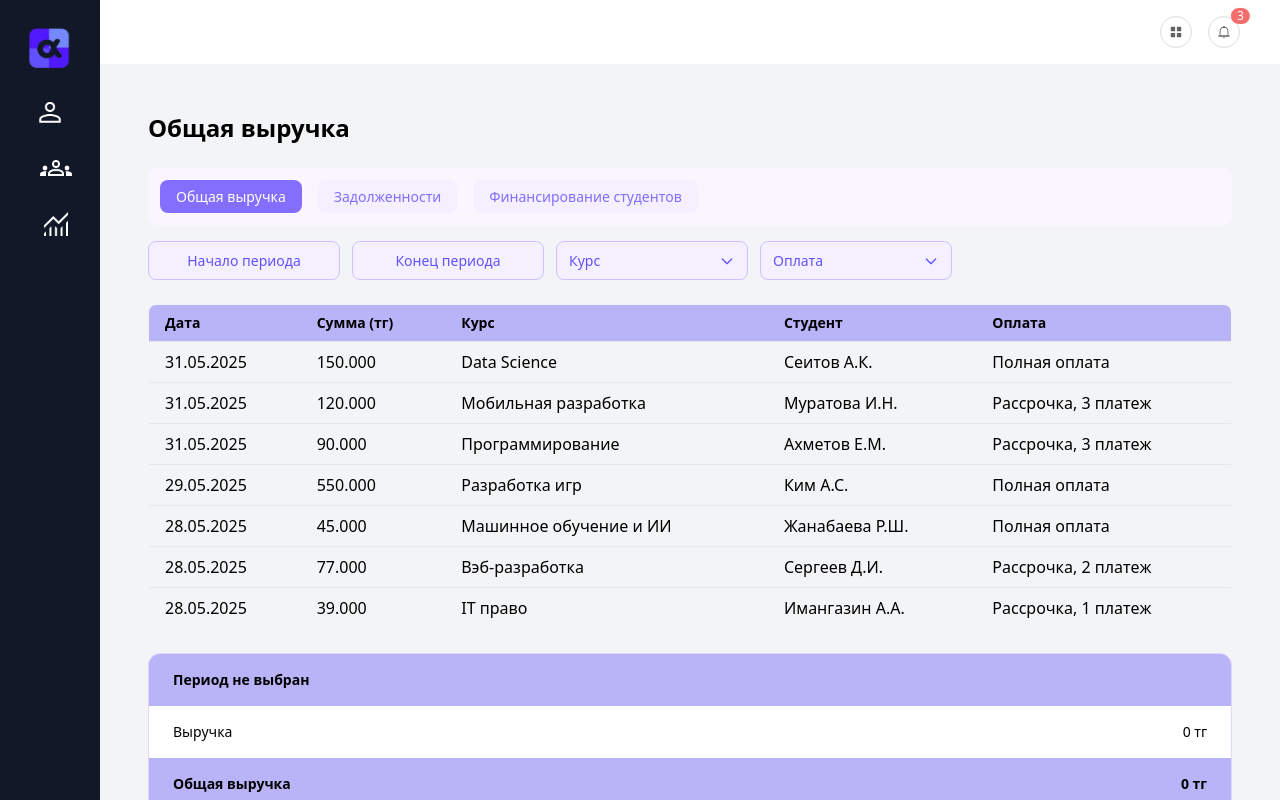
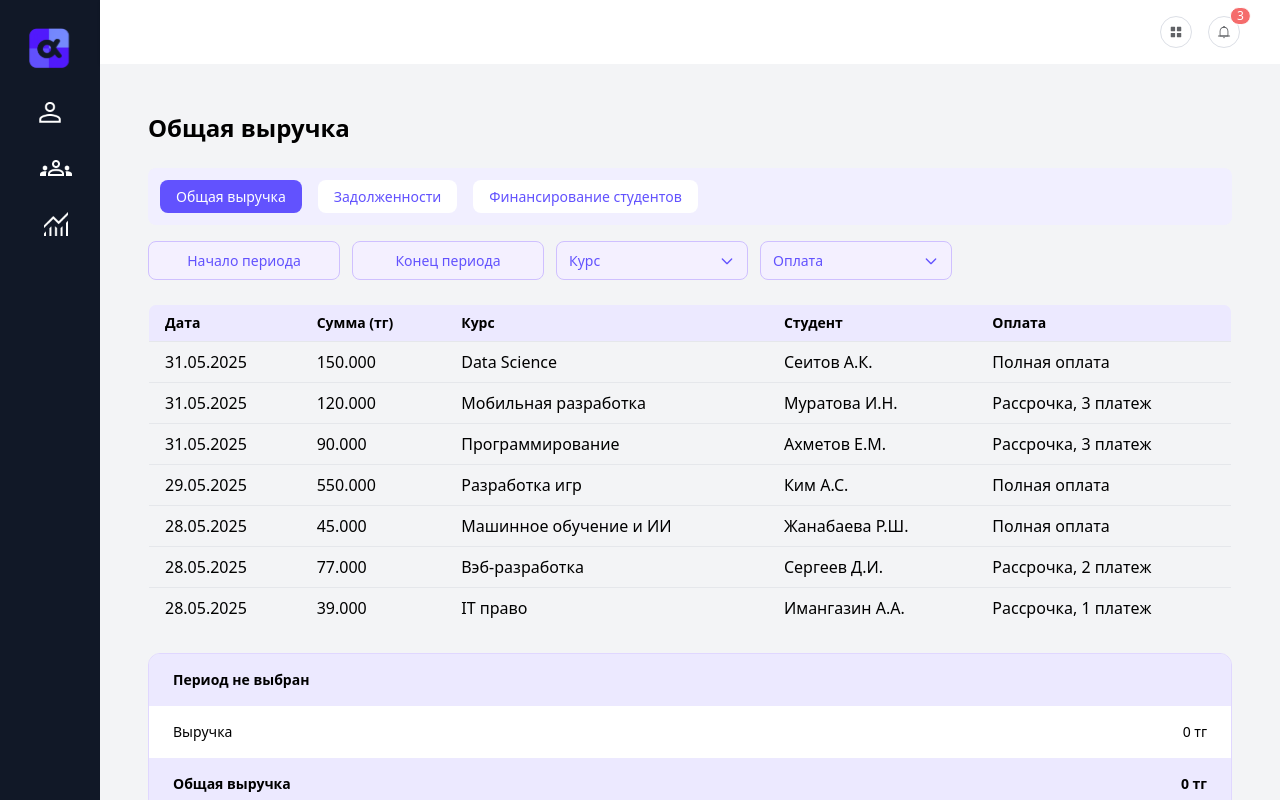
Before and after one commit to Broimshoev17/alpha-education-platform, a Vue app: page /finance/reports/total-revenue in a window 1280 px wide. Built offline with nearby package versions, Linux system fonts and the light colour scheme; sample sign-in values are in the browser's storage.

Commit message:
Поправки цветовой гаммы

```diff
--- a/src/views/Debts.vue
+++ b/src/views/Debts.vue
@@ -3,7 +3,7 @@
     <h2 class="text-2xl font-bold mb-6">Задолженности</h2>
 
 <!-- Tabs -->
-  <div class="flex space-x-4 bg-[#ECE9FF] p-3 rounded-lg mb-4">
+  <div class="flex space-x-4 bg-[#F1EFFF] p-3 rounded-lg mb-4">
     <router-link to="/finance/reports/total-revenue" class="tab-button">Общая выручка</router-link>
     <router-link to="/finance/reports/debts" class="tab-button-active">Задолженности</router-link>
     <router-link to="/finance/reports/student-funding" class="tab-button">Финансирование студентов</router-link>
@@ -303,12 +303,12 @@ const unpaidAmount = computed(() => totalPayments.value - paidAmount.value);
   display: inline-block;
 }
 .tab-button {
-  background: #f4f0ff;
-  color: #836eff;
+  background: #FFFFFF;
+  color: #6252FE;
 }
 .tab-button-active {
-  background: #836eff;
-  color: white;
+  background: #6252FE;
+  color: #FFFFFF;
 }
 .filter-select {
   background: #f4f0ff;
--- a/src/views/Reports.vue
+++ b/src/views/Reports.vue
@@ -50,10 +50,10 @@ h2 {
 .report-tabs {
   display: flex;
   gap: 12px;
-  background-color: #b9b3f8;
-  padding: 14px;
-  border-radius: 12px;
-  max-width: 520px;
+  background-color: #ECE9FF;
+  padding: 11px;
+  border-radius: 10px;
+  max-width: 1050px;
   margin-bottom: 100px;
 }
 
--- a/src/views/StudentFunding.vue
+++ b/src/views/StudentFunding.vue
@@ -3,7 +3,7 @@
     <h2 class="text-2xl font-bold mb-6">Финансирование студентов</h2>
 
 <!-- Кнопки фильтрации вкладок -->
-  <div class="flex space-x-4 bg-purple-50 p-3 rounded-lg mb-4">
+  <div class="flex space-x-4 bg-[#F1EFFF] p-3 rounded-lg mb-4">
     <router-link
       to="/finance/reports/total-revenue"
       class="tab-button"
@@ -113,7 +113,7 @@
 
     <!-- Таблица студентов -->
     <table class="w-full text-left border border-purple-200 rounded-lg overflow-hidden">
-      <thead class="bg-[rgb(185,179,248)] text-sm font-semibold">
+      <thead class="bg-[#ECE9FF] text-sm font-semibold">
         <tr>
           <th class="px-4 py-2 w-12">№</th>
           <th class="px-4 py-2">Студент</th>
@@ -145,7 +145,7 @@
 <div class="mt-6 w-full overflow-hidden rounded-xl border border-[#E0D7FF]">
     <table class="w-full text-sm text-left border-collapse">
        <thead>
-        <tr class="bg-[rgb(185,179,248)] font-semibold divide-x divide-[#E0D7FF]">
+        <tr class="bg-[#ECE9FF] font-semibold divide-x divide-[#E0D7FF]">
           <th class="px-4 py-2">Тип финансирования</th>
           <th class="px-4 py-2">Кол-во студентов</th>
           <th class="px-4 py-2">Покрытие (%)</th>
@@ -163,7 +163,7 @@
           <td class="px-4 py-2">{{ group.covered }}</td>
           <td class="px-4 py-2">{{ group.paid }}</td>
       </tr>
-      <tr class="bg-[rgb(185,179,248)] font-semibold divide-x divide-[#E0D7FF]">
+      <tr class="bg-[#ECE9FF] font-semibold divide-x divide-[#E0D7FF]">
           <td class="px-4 py-2">Итого</td>
           <td class="px-4 py-2">{{ fundingTotal.count }}</td>
           <td class="px-4 py-2">-</td>
@@ -296,7 +296,7 @@ function downloadExcel() {
   font-size: 14px;
 }
 .download-btn {
-  background-color: #6252fe;
+  background-color: #6252FE;
   color: white;
   font-size: 14px;
   font-weight: 600;
@@ -306,8 +306,8 @@ function downloadExcel() {
 }
 
 .tab-button {
-  background: #f4f0ff;
-  color: #836eff;
+  background: #FFFFFF;
+  color: #6252FE;
   padding: 6px 16px;
   border-radius: 8px;
   font-weight: 500;
@@ -316,8 +316,8 @@ function downloadExcel() {
   display: inline-block;
 }
 .tab-button-active {
-  background: #836eff;
-  color: white;
+  background: #6252FE;
+  color: #FFFFFF;
 }
 
 .download-btn:hover {
--- a/src/views/StudentPaymentCalendar.vue
+++ b/src/views/StudentPaymentCalendar.vue
@@ -13,7 +13,7 @@
 <!-- Блок 1: Информация о студенте -->
   <div class="mb-6 w-full rounded-xl border border-[#E0D7FF] overflow-visible">
     <table class="w-full text-left">
-      <thead class="bg-[rgb(185,179,248)] text-sm font-semibold">
+      <thead class="bg-[#F1EFFF] text-sm font-semibold">
         <tr>
           <th class="px-6 py-3 rounded-tl-lg">Данные</th>
           <th class="px-6 py-3 rounded-tr-lg">Информация о студенте</th>
@@ -135,7 +135,7 @@
 <!-- Блок 2: Сводка платежей -->
   <div class="mb-6 w-full rounded-xl border border-[#E0D7FF] overflow-visible">
     <table class="w-full text-left">
-      <thead class="bg-[rgb(185,179,248)] text-sm font-semibold">
+      <thead class="bg-[#F1EFFF] text-sm font-semibold">
         <tr>
           <th class="px-6 py-3 rounded-tl-lg">Оплата за курс</th>
           <th class="px-6 py-3 rounded-tr-lg">{{ student.totalCoursePrice.toLocaleString('ru-RU') }} ₸</th>
@@ -164,7 +164,7 @@
 
 <!-- Переключатель режимов -->
   <div class="mt-14 mb-6">
-    <div class="bg-[rgb(185,179,248)]  p-2 rounded-lg">
+    <div class="bg-[#F1EFFF]  p-2 rounded-lg">
       <div class="flex space-x-3">
         <button
         :class="mode === 'calendar' ? 'btn-primary flex-1' : 'btn-secondary flex-1'"
@@ -193,7 +193,7 @@
     class="flex items-center bg-[rgb(194,189,250)] rounded-lg p-4"
   >
 <!-- Блок с галочкой -->
-  <div class="p-1 mr-4 flex-shrink-0 bg-[#6252FE] rounded border-2 border-white">
+  <div class="p-1 mr-4 flex-shrink-0 bg-[#9085FF] rounded border-2 border-white">
     <svg
       class="w-4 h-4 text-white"
       fill="none"
@@ -226,7 +226,7 @@
   <div v-else-if="mode === 'history'" class="space-y-6">
 <!-- Таблица с историей платежей (осталась на месте сверху) -->
   <table class="w-full border border-purple-200 rounded-lg overflow-hidden text-left">
-    <thead class="bg-[rgb(185,179,248)] text-sm font-semibold">
+    <thead class="bg-[#F1EFFF] text-sm font-semibold">
       <tr>
         <th class="px-4 py-2">Дата платежа</th>
         <th class="px-4 py-2">Комментарий</th>
@@ -266,7 +266,7 @@
 <!-- 2) Форма добавления платежа в синем контейнере -->
   <div
     v-else
-    class=" bg-[rgb(185,179,248)] p-6 rounded-lg flex items-center space-x-4"
+    class=" bg-[#F1EFFF] p-6 rounded-lg flex items-center space-x-4"
   >
 <!-- Дата платежа -->
   <div class="w-56">
@@ -525,7 +525,7 @@ onMounted(async () => {
     totalCoursePrice: 850000,
     discountPercent: 30,
     discountedPrice: 595000,
-    paymentPeriod: '6 месяца',
+    paymentPeriod: '8 месяца',
     amountPaid: 595000,
     amountDue: 0,
     sampleDate: '24.06.2025',
@@ -570,13 +570,13 @@ onMounted(async () => {
 }
 .btn-primary {
   background: #6252fe;
-  color: white;
+  color: #FFFFFF;
   font-weight: 600;
   border-radius: 8px;
   padding: 10px 16px;
 }
 .btn-secondary {
-  background: #f4f0ff;
+  background: #FFFFFF;
   color: #6252FE;
   font-weight: 600;
   border-radius: 8px;
--- a/src/views/StudentPayments.vue
+++ b/src/views/StudentPayments.vue
@@ -16,8 +16,9 @@
   </div>
 </div>
 
-<!-- Кнопка фильтра -->
-<div class="filter-bar" style="width: 300px;">
+
+<!-- Кнопки фильтра -->
+    <div class="filter-bar">
       <button
         :class="['filter-btn', { 'filter-btn--active': filtersVisible }]"
         @click="toggleFilters"
@@ -27,6 +28,7 @@
         <span>Фильтр</span>
       </button>
     </div>
+
 
 <!-- Панель фильтров -->
 <div v-if="filtersVisible" class="filters-box">
@@ -138,7 +140,7 @@
           class="cursor-pointer"
 >
         <td>
-          <div class=" w-6 h-6 rounded-md bg-[#F1ECFF] text-[rgb(98,82,254)] text-xs font-semibold flex items-center justify-center">
+          <div class=" w-6 h-6 rounded-md bg-[#F1EFFF] text-[rgb(98,82,254)] text-xs font-semibold flex items-center justify-center">
             {{ index + 1 }}
           </div>
         </td>
@@ -259,9 +261,7 @@ const filteredStudents = computed(() =>
 
 .filter-btn {
   background-color: #f4f0ff;
-  color: #836eff;
-  border: 1px solid #cfc0ff;
-  border-radius: 10px;
+  color: #6252FE;
   padding: 8px 16px;
   font-weight: 500;
   cursor: pointer;
@@ -290,7 +290,7 @@ const filteredStudents = computed(() =>
 
 .filter-select {
   background: #f4f0ff;
-  color: #836eff;
+  color: #6252FE;
   border: 1px solid #cfc0ff;
   border-radius: 10px;
   padding: 8px 12px;
@@ -319,7 +319,7 @@ const filteredStudents = computed(() =>
 }
 
 .student-table thead {
-  background-color: #b9b3f8;
+  background-color: #F1EFFF;
   font-weight: 600;
 }
 
@@ -366,5 +366,4 @@ const filteredStudents = computed(() =>
   width: 16px;
   height: 16px;
 }
-
 </style>
--- a/src/views/TotalRevenue.vue
+++ b/src/views/TotalRevenue.vue
@@ -3,7 +3,7 @@
     <h2 class="text-2xl font-bold mb-6">Общая выручка</h2>
 
 <!-- Кнопки фильтрации вкладок -->
-  <div class="flex space-x-4 bg-purple-50 p-3 rounded-lg mb-4">
+  <div class="flex space-x-4 bg-[#F1EFFF] p-3 rounded-lg mb-4">
     <router-link
       to="/finance/reports/total-revenue"
       class="tab-button"
@@ -144,7 +144,7 @@
 
 <!-- Таблица -->
   <table class="w-full border border-purple-200 rounded-lg overflow-hidden text-left">
-    <thead class="bg-[rgb(185,179,248)] text-sm font-semibold">
+    <thead class="bg-[#ECE9FF] text-sm font-semibold">
       <tr>
         <th class="px-4 py-2">Дата</th>
           <th class="px-4 py-2">Сумма (тг)</th>
@@ -167,7 +167,7 @@
 <!-- Summary Box: Always visible -->
   <div class="mt-6 w-full rounded-xl overflow-hidden border border-[#E0D7FF]">
   <!-- Период -->
-  <div class="bg-[rgb(185,179,248)] px-6 py-4 text-sm font-semibold text-black">
+  <div class="bg-[#ECE9FF] px-6 py-4 text-sm font-semibold text-black">
     Период {{ formattedPeriod }}
   </div>
   <!-- Выручка -->
@@ -176,7 +176,7 @@
     <div>{{ totalAmountDisplay }} тг</div>
   </div>
   <!-- Общая выручка -->
-  <div class="bg-[rgb(185,179,248)] px-6 py-4 text-sm font-semibold flex justify-between items-center">
+  <div class="bg-[#ECE9FF] px-6 py-4 text-sm font-semibold flex justify-between items-center">
     <div>Общая выручка</div>
     <div>{{ totalAmountDisplay }} тг</div>
   </div>
@@ -359,12 +359,12 @@ const rows = [
   display: inline-block;
 }
 .tab-button {
-  background: #f4f0ff;
-  color: #836eff;
+  background: #FFFFFF;
+  color: #6252FE;
 }
 .tab-button-active {
-  background: #836eff;
-  color: white;
+  background: #6252FE;
+  color: #FFFFFF;
 }
 .filter-select {
   background: #f4f0ff;
@@ -381,7 +381,7 @@ const rows = [
   padding: 10px;
 }
 .download-btn {
-  background-color: #6252fe;
+  background-color: #6252FE;
   color: white;
   font-size: 14px;
   font-weight: 600;
```
Lines whose indentation alone changed are shown as unchanged.
